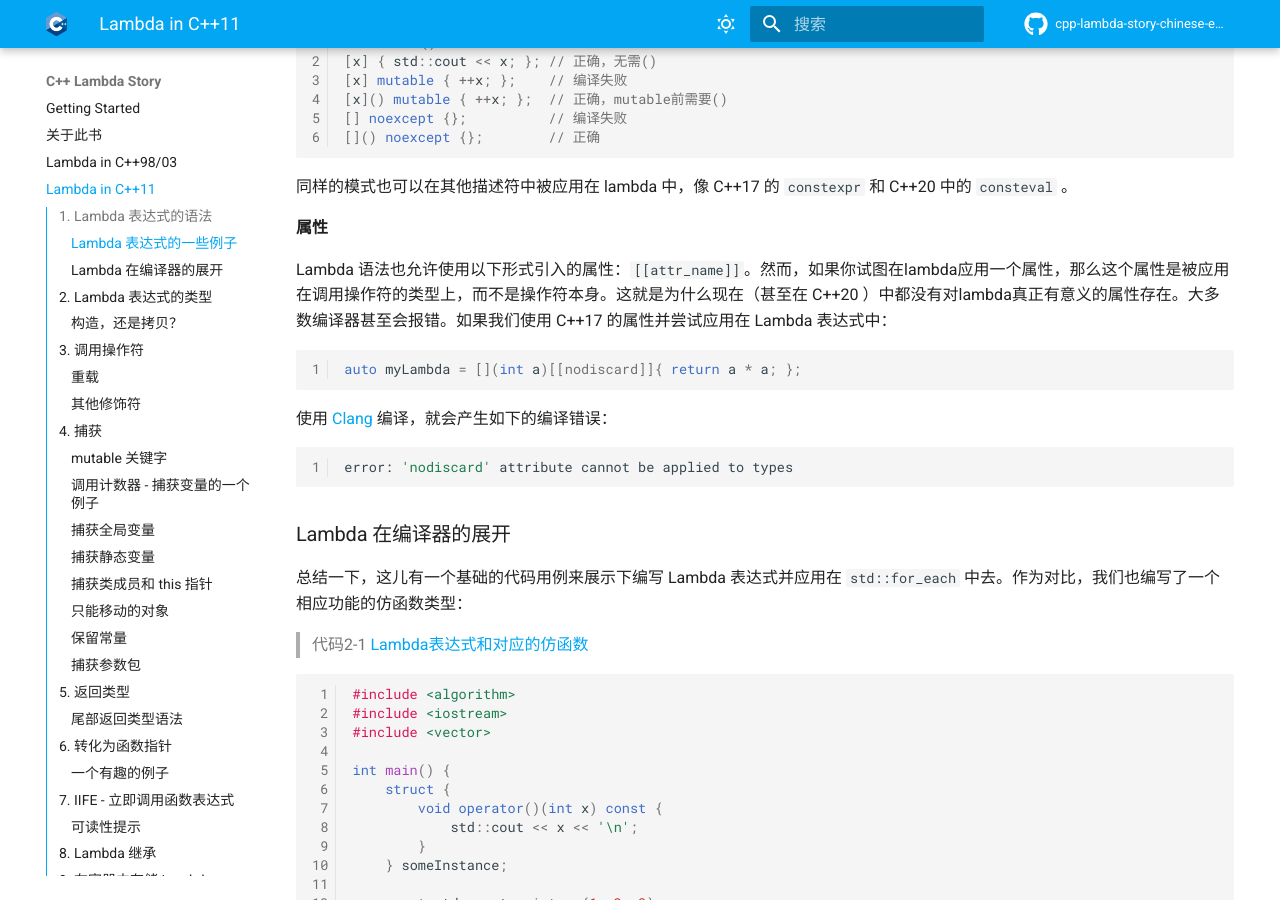
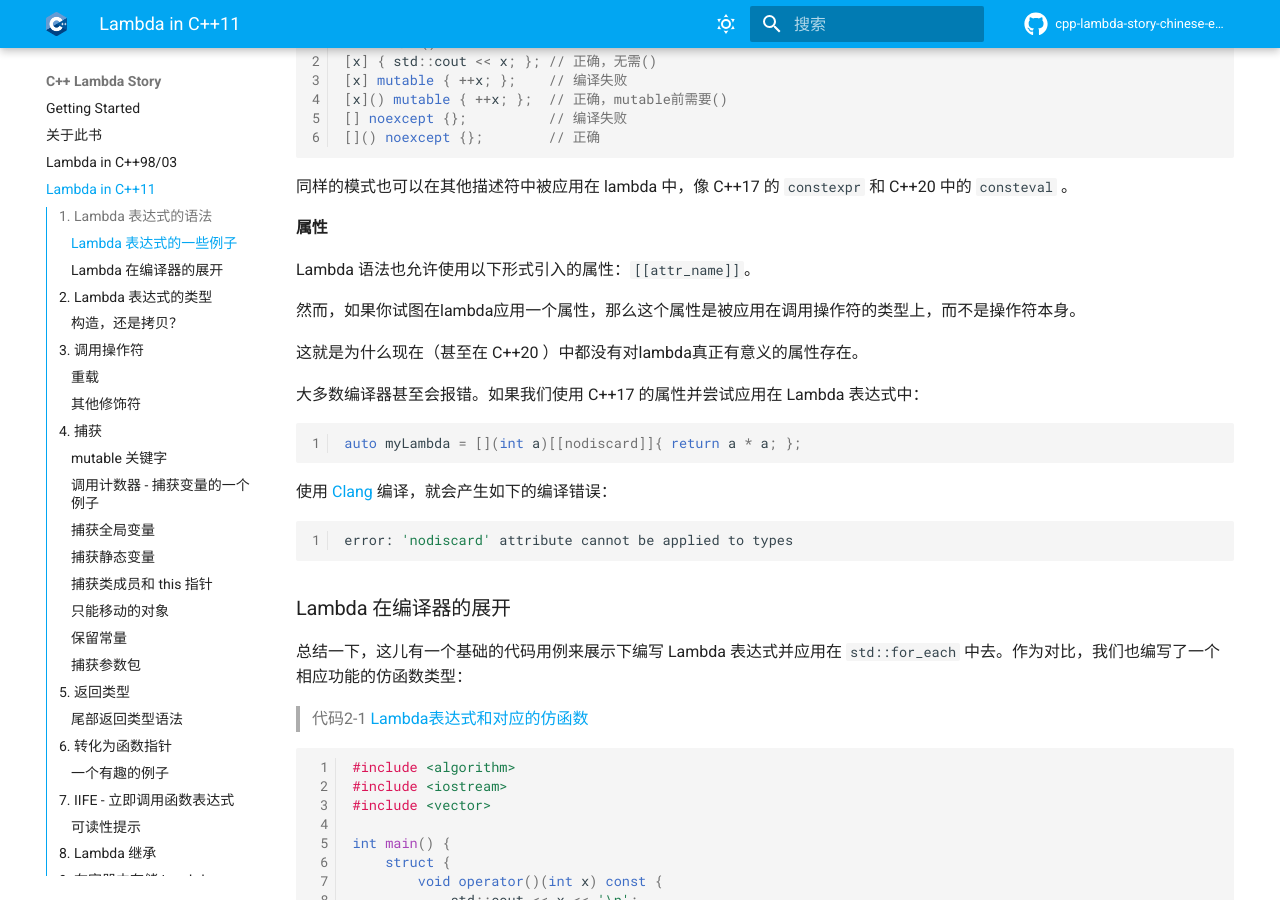
Before and after one commit to nolongerwait/cpp_lambda_story_chinese_edition, an MkDocs documentation site: the page built from Source/Chapter2/README.md, in a window 1280 px wide and 900 px high, scrolled down 1949 px. Built offline with MkDocs 1.6.1 and Material for MkDocs 9.7.7, drawn with Linux system fonts in a browser that asks for light colours; comment, search, counter and statistics services are not loaded.

````diff
--- a/Source/Chapter2/README.md
+++ b/Source/Chapter2/README.md
@@ -88,9 +88,15 @@ Lambda 引入器以及捕获列表(可选)
 
 同样的模式也可以在其他描述符中被应用在 lambda 中，像 C++17 的 `constexpr` 和 C++20 中的 `consteval` 。
 
-**属性**
+#### 属性
 
-Lambda 语法也允许使用以下形式引入的属性：`[[attr_name]]`。然而，如果你试图在lambda应用一个属性，那么这个属性是被应用在调用操作符的类型上，而不是操作符本身。这就是为什么现在（甚至在 C++20 ）中都没有对lambda真正有意义的属性存在。大多数编译器甚至会报错。如果我们使用 C++17 的属性并尝试应用在 Lambda 表达式中：
+Lambda 语法也允许使用以下形式引入的属性：`[[attr_name]]`。
+
+然而，如果你试图在lambda应用一个属性，那么这个属性是被应用在调用操作符的类型上，而不是操作符本身。
+
+这就是为什么现在（甚至在 C++20 ）中都没有对lambda真正有意义的属性存在。
+
+大多数编译器甚至会报错。如果我们使用 C++17 的属性并尝试应用在 Lambda 表达式中：
 
 ```cpp
 auto myLambda = [](int a)[[nodiscard]]{ return a * a; };
````
Also changed, not shown: Source/Chapter5/README.md (+1 -1 lines), package.json (added, +21 -0 lines), Source/Chapter3/README.md (line endings or trailing spaces), 6 other files.
